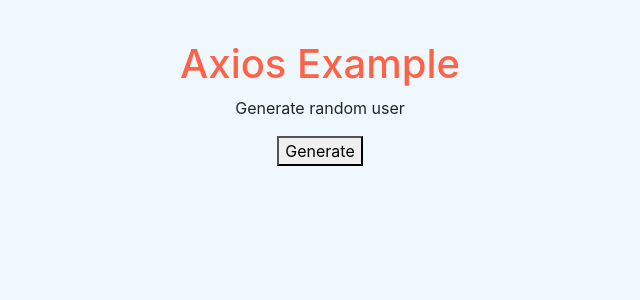
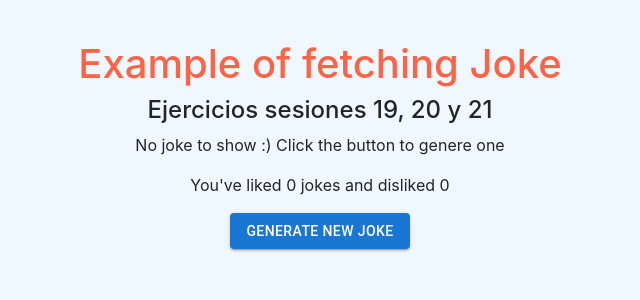
Before and after one commit to darwin-quinones/openbootcamp-curso-react, a React (Create React App) app: page / in a window 1280 px wide. Shown: the top 300 px of the page, without its empty margins (320-960 px from the left). Built offline with nearby package versions, Linux system fonts and the light colour scheme; no server answers.

Commit message:
Se adelanta los ejercicios 19, 20 y 21

```diff
--- a/src/App.js
+++ b/src/App.js
@@ -25,6 +25,7 @@
 import ObservableExample from './components/pure/ObservableExample.jsx';
 import FetchExample from './components/pure/FetchExample';
 import AxiosExample from './components/pure/AxiosExample.jsx';
+import FetchingJokes from './components/pure/FetchingJokes';
 
 function App() {
   return (
@@ -92,7 +93,11 @@
         {/* <AsyncExample/> */}
         {/* <ObservableExample/> */}
         {/* <FetchExample/> */}
-        <AxiosExample/>
+        {/* <AxiosExample/> */}
+
+        {/* Ejercicios sesiones 19, 20 y 21 fetching an api */}
+        <FetchingJokes/>
+
 
         {/* COMPONENTE DE LISTADO DE TRAREAS PROYECTO FINAL */}
         {/* <TaskListComponent></TaskListComponent>  */}
--- /dev/null
+++ b/src/components/pure/FetchingJokes.jsx
@@ -0,0 +1,87 @@
+import React, { useEffect, useState } from 'react';
+import Button from '@mui/material/Button';
+import { ThumbUp, ThumbDown } from '@mui/icons-material';
+import { getRandomJoke } from '../../services/fetchJokeService';
+
+const FetchingJokes = () => {
+    const jokeIds = []
+    const [joke, setJoke] = useState(null)
+    let [likes, setLikes] = useState(0)
+    let [dislikes, setDislikes] = useState(0)
+    let [canVote, setCanVote] = useState(true)
+    let [canDislike, setCanDislike] = useState(true)
+
+
+    // useEffect(() => {
+    //     obtainRandomJoke();
+    // }, [])
+
+    const obtainRandomJoke = async () => {
+        getRandomJoke()
+            .then((response) => {
+                setJoke(response)
+            })
+            .catch((error) => { console.log(`Something went wrong fetching joke: ${error}`) })
+            .finally(() => { console.log('SUCCESSFUL: joke has been fetched') })
+    }
+
+    function thumbUp() {
+
+
+        let jokeClicked = [...jokeIds].find((id) => id === joke.id)
+        if(jokeClicked){
+
+        }
+        if (canVote) {
+            setLikes(likes = likes + 1)
+        } else {
+            setLikes(likes = likes - 1)
+        }
+        jokeIds.push(joke.id)
+        setCanVote(!canVote)
+    }
+
+    function thumbDown() {
+        if (canDislike) {
+            setDislikes(dislikes = dislikes + 1)
+        } else {
+            setDislikes(dislikes = dislikes - 1)
+        }
+
+        setCanDislike(!canDislike)
+    }
+
+    return (
+        <div>
+            <h1>Example of fetching Joke</h1>
+            <h4>Ejercicios sesiones 19, 20 y 21</h4>
+            <div>
+                {
+                    joke != null ?
+                        (
+                            <div>
+                                <p>{joke.value}</p>
+
+                                <ThumbUp onClick={() => thumbUp()} color={canVote ? '' : 'primary'} style={{ marginBottom: 10 }} />
+                                <ThumbDown onClick={() => thumbDown()} color={canDislike ? '' : 'primary'} style={{ marginLeft: 10, marginBottom: 10 }} />
+                            </div>
+
+
+                        )
+                        :
+                        (<p>No joke to show :) Click the button to genere one</p>)
+                }
+
+
+                <p>You've liked {likes} jokes and disliked {dislikes}</p>
+            </div>
+
+            <Button variant='contained' onClick={() => obtainRandomJoke()}>
+                Generate new Joke
+            </Button>
+
+        </div>
+    );
+}
+
+export default FetchingJokes;
--- /dev/null
+++ b/src/services/fetchJokeService.js
@@ -0,0 +1,7 @@
+export const getRandomJoke = async () => {
+    let response = await fetch('https://api.chucknorris.io/jokes/random')
+    // console.log('Response: ', response)
+    // console.log('Status:', response.status)
+    // console.log('OK?', response.ok)
+    return response.json()
+}
```
